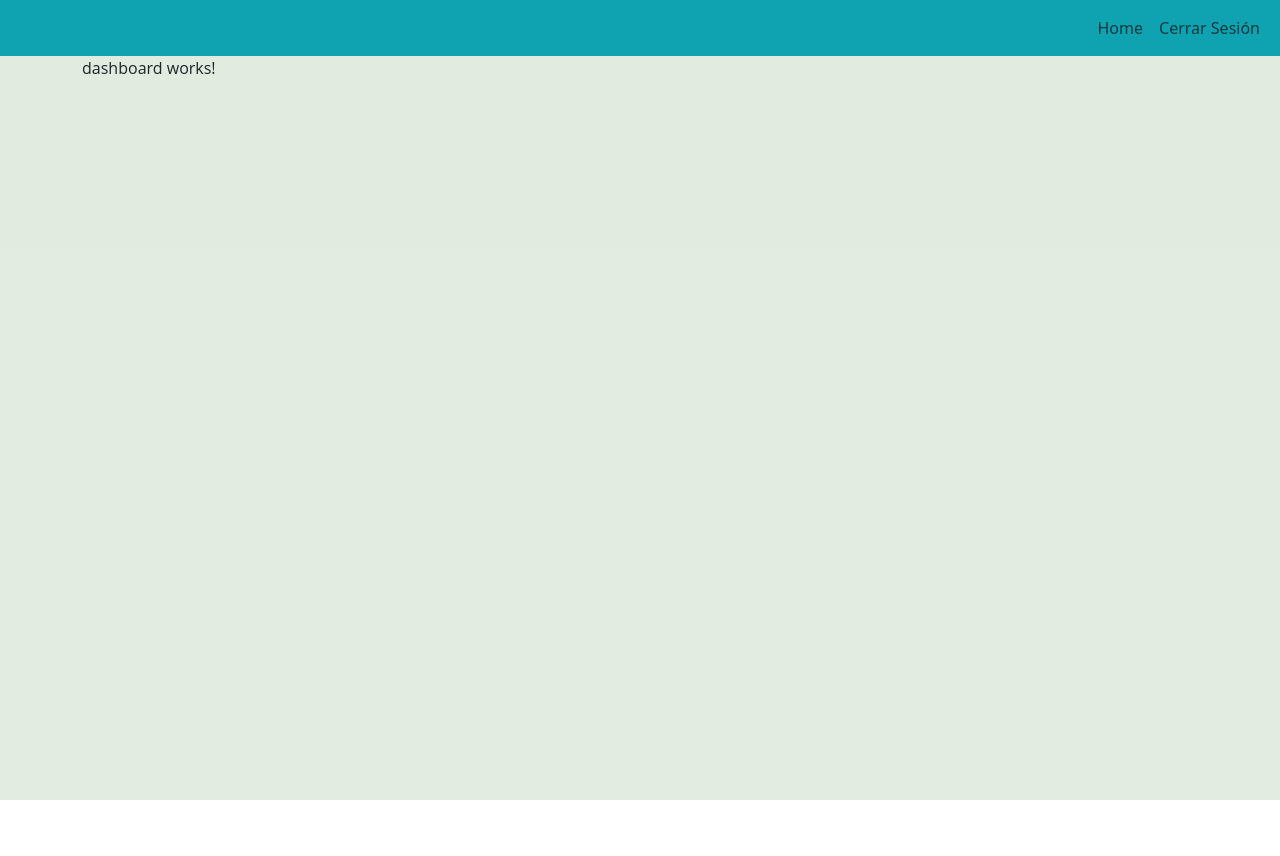
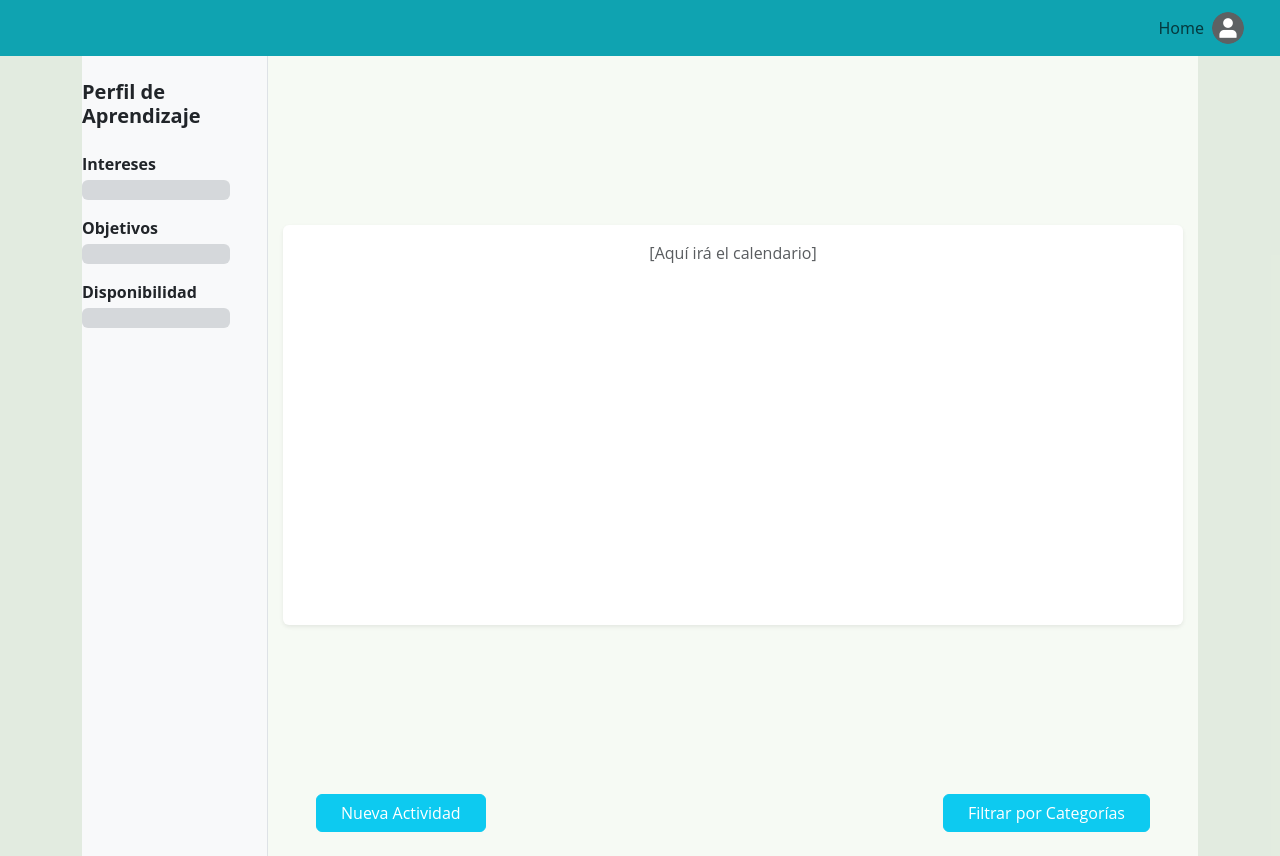
Before and after one commit to mcnudi/fullStackAngular, an Angular app: page /dashboard in a window 1280 px wide. Before the commit the page ends 800 px from the top, so only its background shows below. Built offline with nearby package versions, Linux system fonts and the light colour scheme; sample sign-in values are in the browser's storage.

Commit message:
Version 1 del dashboard

```diff
--- a/src/app/pages/dashboard/dashboard.component.html
+++ b/src/app/pages/dashboard/dashboard.component.html
@@ -1 +1,42 @@
-<p>dashboard works!</p>
+<div class="container-fluid p-0">
+  <div class="row g-0">
+    <!-- Sidebar -->
+    <div class="col-12 col-md-3 col-lg-2 bg-light border-end min-vh-100 d-flex flex-column align-items-center py-4">
+      <div class="w-100">
+        <h5 class="fw-bold mb-4">Perfil de Aprendizaje</h5>
+        <ul class="list-unstyled">
+          <li class="mb-3">
+            <span class="fw-bold">Intereses</span>
+            <div class="bg-secondary bg-opacity-25 rounded mt-1" style="height: 20px; width: 80%;"></div>
+          </li>
+          <li class="mb-3">
+            <span class="fw-bold">Objetivos</span>
+            <div class="bg-secondary bg-opacity-25 rounded mt-1" style="height: 20px; width: 80%;"></div>
+          </li>
+          <li class="mb-3">
+            <span class="fw-bold">Disponibilidad</span>
+            <div class="bg-secondary bg-opacity-25 rounded mt-1" style="height: 20px; width: 80%;"></div>
+          </li>
+        </ul>
+      </div>
+    </div>
+
+    <!-- Main content -->
+    <div class="col-12 col-md-9 col-lg-10 d-flex flex-column" style="background: #f6faf4; min-height: 100vh;">
+
+      <!-- Calendar placeholder -->
+      <div class="flex-grow-1 d-flex flex-column align-items-center justify-content-center py-4">
+        <!-- Aquí puedes integrar un calendario real como angular-calendar o fullcalendar -->
+        <div class="bg-white rounded shadow-sm p-3 w-100" style="max-width: 900px; min-height: 400px;">
+          <p class="text-center text-muted">[Aquí irá el calendario]</p>
+        </div>
+      </div>
+
+      <!-- Bottom buttons -->
+      <div class="d-flex justify-content-between px-5 pb-4">
+        <button class="btn btn-info text-white px-4">Nueva Actividad</button>
+        <button class="btn btn-info text-white px-4">Filtrar por Categorías</button>
+      </div>
+    </div>
+  </div>
+</div>
--- a/src/app/pages/dashboard/dashboard.component.ts
+++ b/src/app/pages/dashboard/dashboard.component.ts
@@ -2,10 +2,9 @@ import { Component } from '@angular/core';
 
 @Component({
   selector: 'app-dashboard',
-  imports: [],
   templateUrl: './dashboard.component.html',
-  styleUrl: './dashboard.component.css'
+  styleUrls: ['./dashboard.component.css']
 })
 export class DashboardComponent {
-
+  // Aquí puedes agregar lógica para los botones y el calendario
 }
--- a/src/app/services/auth.service.ts
+++ b/src/app/services/auth.service.ts
@@ -61,4 +61,9 @@ export class AuthService {
 
     return Array.isArray(role) ? role[0] : role;
   }
+
+  getUserName(): any {
+    const decoded = this.getDecodedToken();
+    return decoded ? decoded.userName : null;
+  }
 }
--- a/src/app/shared/navegacion/navegacion.component.html
+++ b/src/app/shared/navegacion/navegacion.component.html
@@ -19,8 +19,17 @@
             <a class="nav-link no-underline" routerLinkActive="active" [routerLink]="['/register']">Registrarse</a>
           </li>
         } @else {
-          <li class="nav-item">
-            <a class="nav-link no-underline" (click)="logout()" style="cursor: pointer;">Cerrar Sesión</a>
+          <li class="nav-item d-flex align-items-center gap-2">
+            <img
+              [src]="'image/default-profile.png'"
+              alt="Perfil"
+              class="rounded-circle object-fit-cover"
+              width="32"
+              height="32"
+            />
+            <span class="nav-link no-underline" style="cursor: pointer;">
+              {{ authService.getUserName() }}
+            </span>
           </li>
         }
       </ul>
```
Also changed, not shown: public/image/default-profile.png (added).
